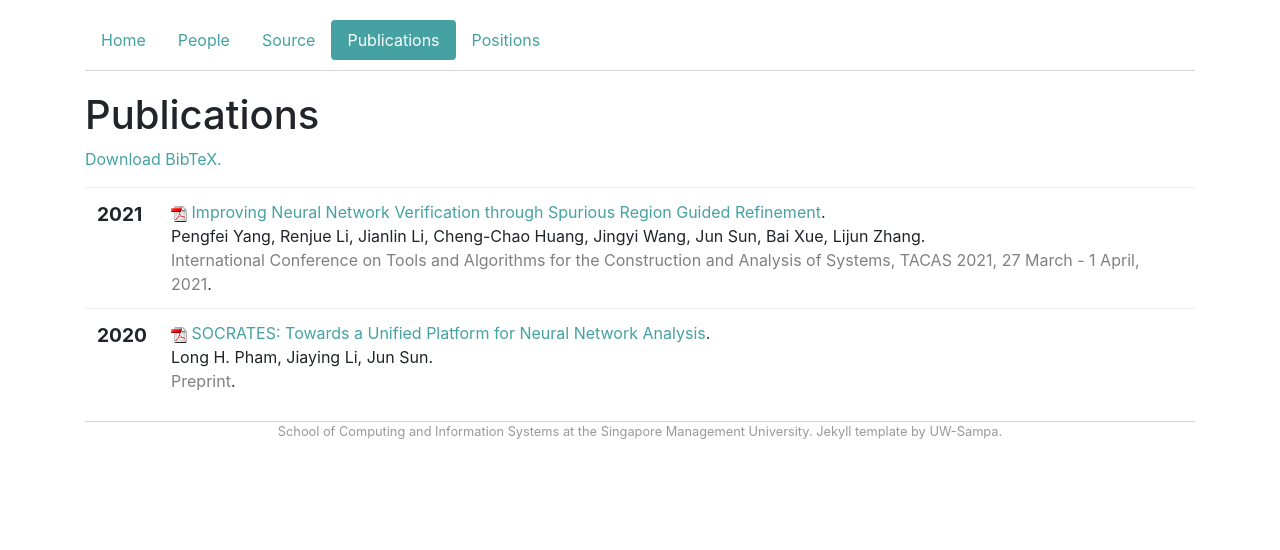
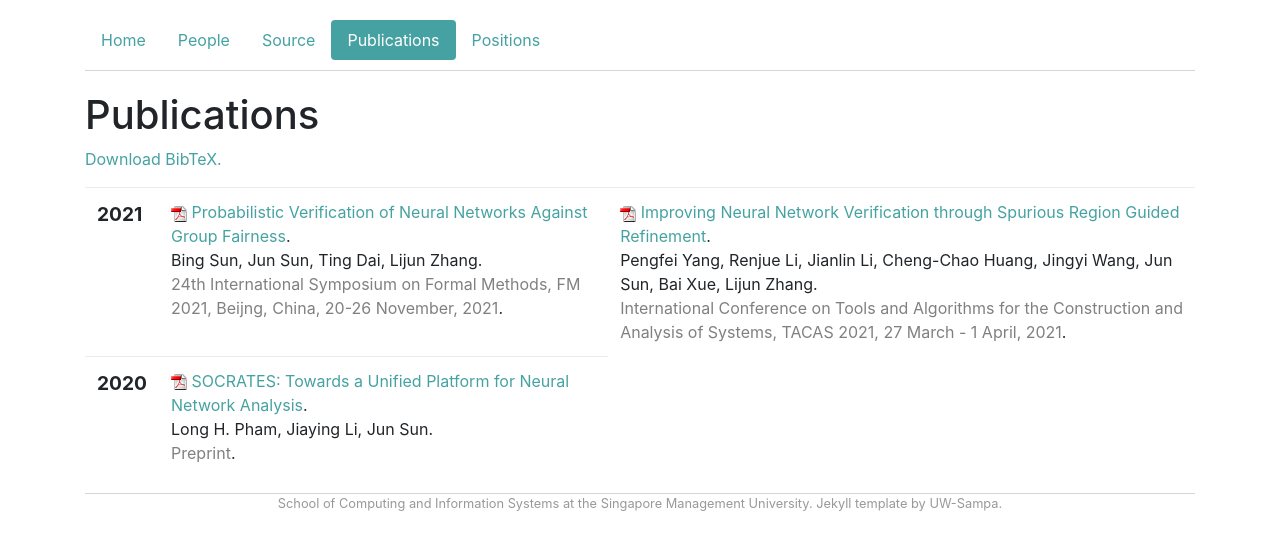
Before and after one commit to socrates4nn/socrates4nn.github.io, a Jekyll site: the page built from publications.html, in a window 1280 px wide. Shown: the top 550 px of the page. Built offline with Jekyll 4.4.1, drawn with Linux system fonts in a browser that asks for light colours; nearby versions of some CDN libraries.

```diff
--- a/_data/people.yml
+++ b/_data/people.yml
@@ -12,3 +12,9 @@ postdoc-long:
     bio: "Research Fellow"
     role: postdoc
     image: /img/people/long.jpg
+
+phd-sunbing:
+    display_name: "SUN Bing"
+    bio: "PhD Student"
+    role: grad
+    image: /img/people/sunbing.jpg
--- a/_includes/pubs.html
+++ b/_includes/pubs.html
@@ -7,6 +7,21 @@
 
 			</span>
 		</td>
+		<td class="publication">
+			<span class="pubtitle">
+				<img src="img/pdficon_small.gif" width="16"
+					height="16" alt="PDF" />
+				<a href="https://arxiv.org/abs/2107.08362">Probabilistic Verification of Neural Networks Against Group Fairness</a>.
+			</span><br />
+			<span class="authors">
+				Bing Sun, Jun Sun, Ting Dai, Lijun Zhang.
+			</span><br />
+			<span style="color:grey;"><span class="venuetype"></span><span class="venue">24th International Symposium on Formal Methods, FM 2021, Beijng, China, 20-26 November, 2021</span></span>.
+			<br />
+			<span class="links">
+			</span>
+		</td>
+
 		<td class="publication">
 			<span class="pubtitle">
 				<img src="img/pdficon_small.gif" width="16"
```
Also changed, not shown: _posts/2021-07-20-new-paper.md (added, +8 -0 lines), img/people/sunbing.jpg (added).
